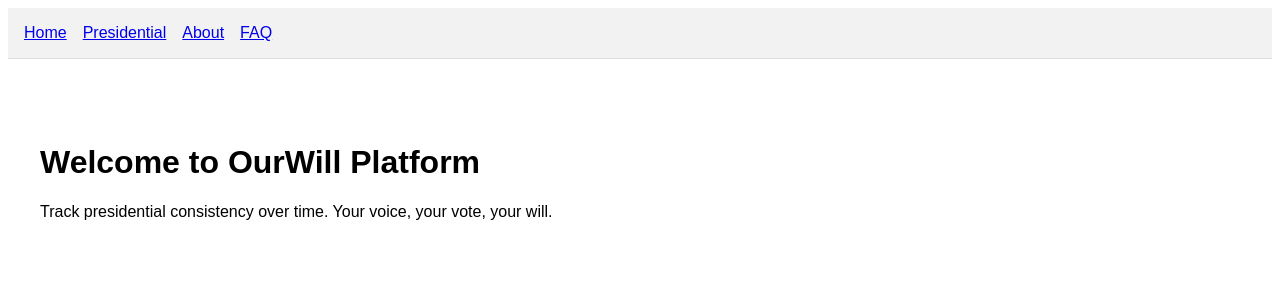
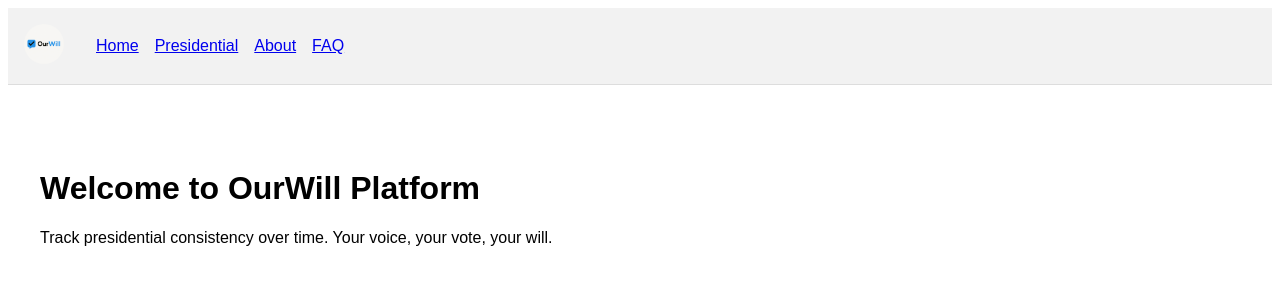
Before and after one commit to Ourwillxyz/Ourwill, a Next.js app: page / in a window 1280 px wide. Shown: the top 300 px of the page. Built offline with nearby package versions, Linux system fonts and the light colour scheme.

Commit message:
Update Navbar.js

```diff
--- a/components/Navbar.js
+++ b/components/Navbar.js
@@ -1,17 +1,31 @@
 import Link from 'next/link';
+import Image from 'next/image';
 
 export default function Navbar() {
   return (
     <nav style={{
+      display: 'flex',
+      alignItems: 'center',
       padding: '1rem',
       backgroundColor: '#f2f2f2',
       borderBottom: '1px solid #ddd',
       marginBottom: '2rem'
     }}>
-      <Link href="/" style={{ marginRight: '1rem' }}>Home</Link>
-      <Link href="/presidential" style={{ marginRight: '1rem' }}>Presidential</Link>
-      <Link href="/about" style={{ marginRight: '1rem' }}>About</Link>
-      <Link href="/faq">FAQ</Link>
+      <Link href="/" style={{ marginRight: '2rem' }}>
+        <Image
+          src="/ourwill-logo.png"
+          alt="OurWill Logo"
+          width={40}
+          height={40}
+          style={{ borderRadius: '50%' }}
+        />
+      </Link>
+      <div>
+        <Link href="/" style={{ marginRight: '1rem' }}>Home</Link>
+        <Link href="/presidential" style={{ marginRight: '1rem' }}>Presidential</Link>
+        <Link href="/about" style={{ marginRight: '1rem' }}>About</Link>
+        <Link href="/faq">FAQ</Link>
+      </div>
     </nav>
   );
 }
```
